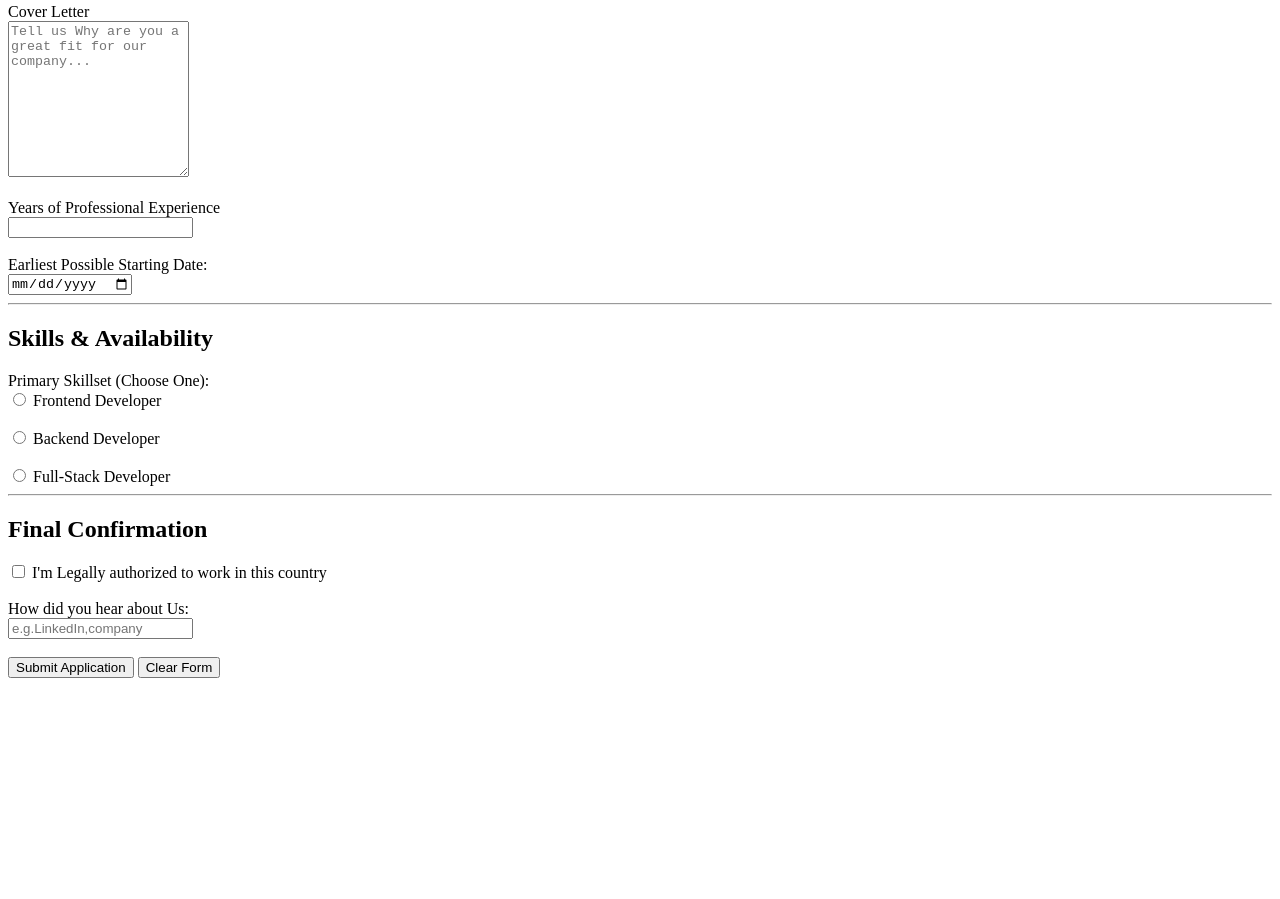
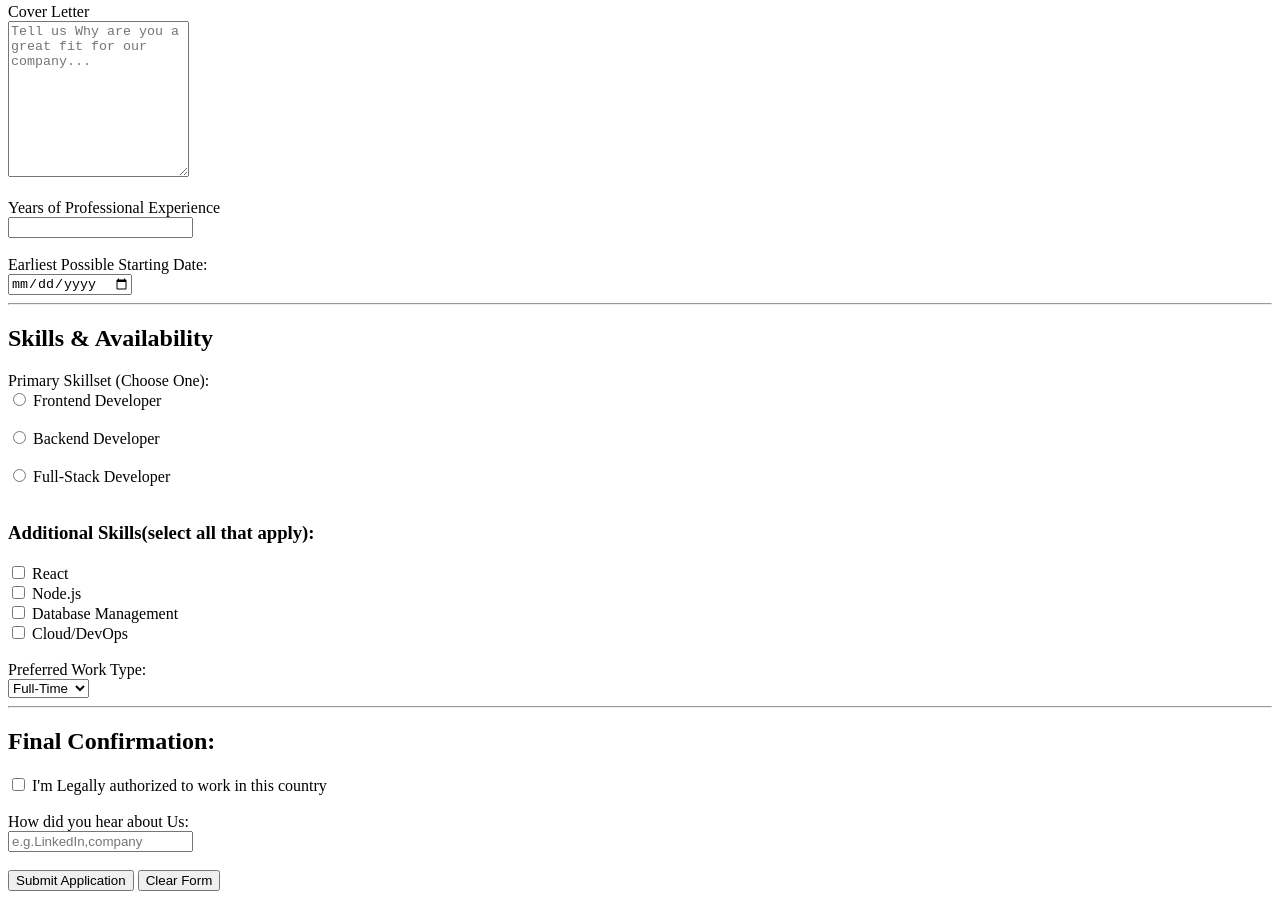
Before and after one commit to Vasu-Dev07/learning-html, a plain HTML site: page proj2form.html in a window 1280 px wide. Shown: the part 542-1441 px from the top of the page. Before the commit the page ends 1228 px from the top, so only its background shows below. Drawn offline with Linux system fonts and the light colour scheme.

Commit message:
update form building

```diff
--- a/proj2form.html
+++ b/proj2form.html
@@ -71,9 +71,35 @@
 
         <input type="radio" name="prof" id="Full-Stack Developer" value="Full-Stack Developer">
         <label for="Full-Stack Developer">Full-Stack Developer</label>
+        <br><br>
+
+        <h3>Additional Skills(select all that apply):</h3>
+        <input type="checkbox" name="skill" id="react" value="react">
+        <label for="react">React</label>
+        <br>
+
+        <input type="checkbox" name="skill" id="Node.js" value="Node.js">
+        <label for="Node.js">Node.js</label>
+        <br>
+
+        <input type="checkbox" name="skill" id="Database Management" value="Database Management">
+        <label for="Database Management">Database Management</label>
+        <br>
+
+         <input type="checkbox" name="skill" id="Cloud" value="Cloud">
+        <label for="Cloud">Cloud/DevOps</label>
+        <br><br>
+
+        <label for="work">Preferred Work Type:</label>
+        <br>
+        <select name="work" id="work">
+            <option value="Full-Time">Full-Time</option>
+            <option value="Part-Time">Part-Time</option>
+        </select>
+
         <hr>
 
-        <h2>Final Confirmation</h2>
+        <h2>Final Confirmation:</h2>
 
         <input type="checkbox">
         <label>I'm Legally authorized to work in this country</label>
@@ -87,11 +113,6 @@
         <button type="submit">Submit Application</button>
         <button type="reset">Clear Form</button>
 
-
-
-
-
-
     </form>
 
 </body>
```
